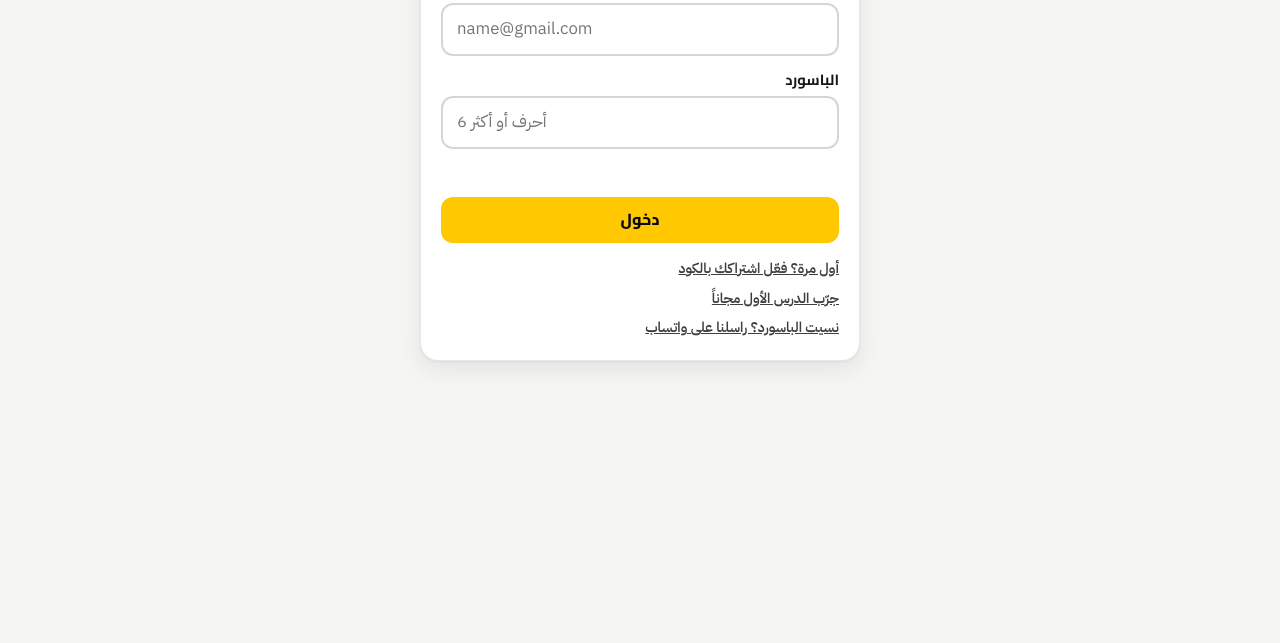
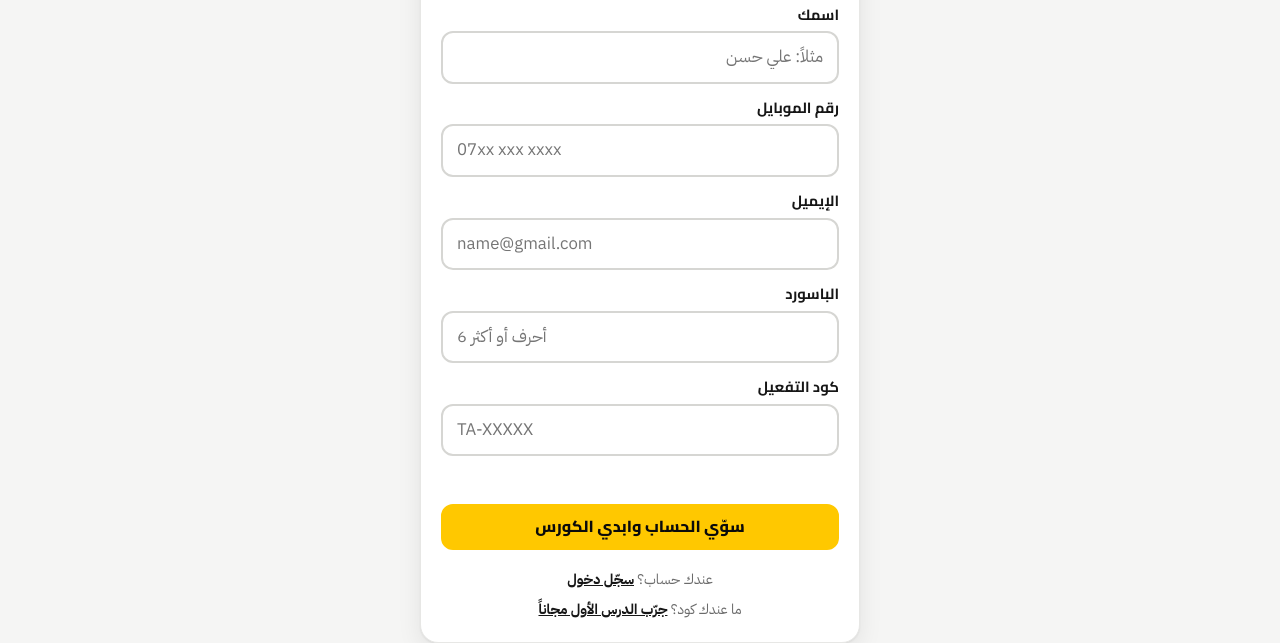
Before and after one commit to mustafasala7iq/portfolio, a plain HTML site: page learn/index.html in a window 1280 px wide. Shown: the part 241-884 px from the top of the page. Before the commit the page ends 800 px from the top, so only its background shows below. Drawn offline with Linux system fonts and the light colour scheme.

Commit message:
Platform: open on sign-up, log-in link underneath (devices that had an account open on log-in)
Co-Authored-By: Claude Opus 5.5 <noreply@anthropic.com>
Claude-Session: https://claude.ai/code/session_01WbMpQpVyV3wtSYTZ1qoBYr

```diff
--- a/learn/index.html
+++ b/learn/index.html
@@ -81,7 +81,9 @@ section+section{margin-top:26px}
 .hero .inner{position:relative;z-index:1}
 .hero::before{content:"";position:absolute;width:300px;height:300px;inset-inline-end:-90px;top:-70px;border-radius:50%;border:44px solid rgba(255,255,255,.28)}
 .links{display:flex;flex-direction:column;gap:6px;align-items:flex-start}
-.links a{color:var(--ink-2);font-weight:600}
+.links{align-items:center;text-align:center;margin-top:4px}
+.links a{color:var(--ink);font-weight:700}
+.links span{color:var(--muted)}
 .act{margin-bottom:18px;border-color:var(--black)}
 .tip{padding:16px 18px;margin-bottom:18px;display:flex;flex-direction:column;gap:8px;background:var(--yellow-wash);border-color:#F2DE92;box-shadow:none}
 .tip-h{display:flex;align-items:center;gap:10px}
@@ -223,14 +225,15 @@ section+section{margin-top:26px}
   const params = new URLSearchParams(location.search);
   const SOURCE = params.get('src') || params.get('utm_source') || (document.referrer ? new URL(document.referrer).hostname : '') || 'direct';
   const WA = window.SUPPORT_WA ? 'https://wa.me/' + window.SUPPORT_WA : null;
-  let mode = params.has('free') ? 'free' : 'login';
+  // new visitors sign up first; a device that already had an account opens on "log in"
+  let mode = params.has('free') ? 'free' : (params.has('login') || store.get('has_account') ? 'login' : 'act');
   const MODES = {
-    login: { t: 'كورس مصطفى صلاح', s: 'ما راح تحفظ، راح تحجي. سجّل دخول بإيميلك والباسورد.', b: 'دخول',
-      l: `<a href="#" data-go="act">أول مرة؟ فعّل اشتراكك بالكود</a><a href="/learn/free">جرّب الدرس الأول مجاناً</a>${WA ? `<a href="${WA}" target="_blank" rel="noopener">نسيت الباسورد؟ راسلنا على واتساب</a>` : ''}` },
-    act: { t: 'فعّل اشتراكك', s: 'سوّي حسابك بالكود اللي وصلك. بعدها تدخل بإيميلك والباسورد من موبايلك ولابتوبك.', b: 'فعّل وابدي الكورس',
-      l: `<a href="#" data-go="login">عندك حساب؟ سجّل دخول</a>` },
+    login: { t: 'سجّل دخول', s: 'أهلاً بيك مرة ثانية 👋 ادخل بإيميلك والباسورد.', b: 'دخول',
+      l: `<a href="#" data-go="act">ما عندك حساب؟ سوّي حساب</a>${WA ? `<a href="${WA}" target="_blank" rel="noopener">نسيت الباسورد؟ راسلنا على واتساب</a>` : ''}` },
+    act: { t: 'سوّي حسابك', s: 'اكتب معلوماتك وكود التفعيل اللي وصلك. بعدها تدخل بإيميلك والباسورد من موبايلك ولابتوبك.', b: 'سوّي الحساب وابدي الكورس',
+      l: `<span>عندك حساب؟ <a href="#" data-go="login">سجّل دخول</a></span><span>ما عندك كود؟ <a href="/learn/free">جرّب الدرس الأول مجاناً</a></span>` },
     free: { t: 'درسك الأول مجاناً 🎁', s: 'سوّي حسابك، وشوف المقدمة والمحاضرة الأولى، وجرّب واجب المحاكاة.', b: 'ابدي الدرس المجاني',
-      l: `<a href="#" data-go="login">عندك حساب؟ سجّل دخول</a>` },
+      l: `<span>عندك حساب؟ <a href="#" data-go="login">سجّل دخول</a></span>` },
   };
   function setMode(m) {
     mode = m; const M = MODES[m];
@@ -267,7 +270,7 @@ section+section{margin-top:26px}
       const r = mode === 'login' ? await call('/api/login', { method: 'POST', json: body })
         : await call('/api/register', { method: 'POST', json: { ...body, name: v('name'), phone: v('phone'), free: mode === 'free',
             code: v('code'), goal: v('goal'), city: v('city'), source: SOURCE } });
-      token = r.token; store.set('learn_token', token);
+      token = r.token; store.set('learn_token', token); store.set('has_account', '1');
       await load(true);
     } catch (x) { err.textContent = x.message; }
     finally { btn.disabled = false; }
```
